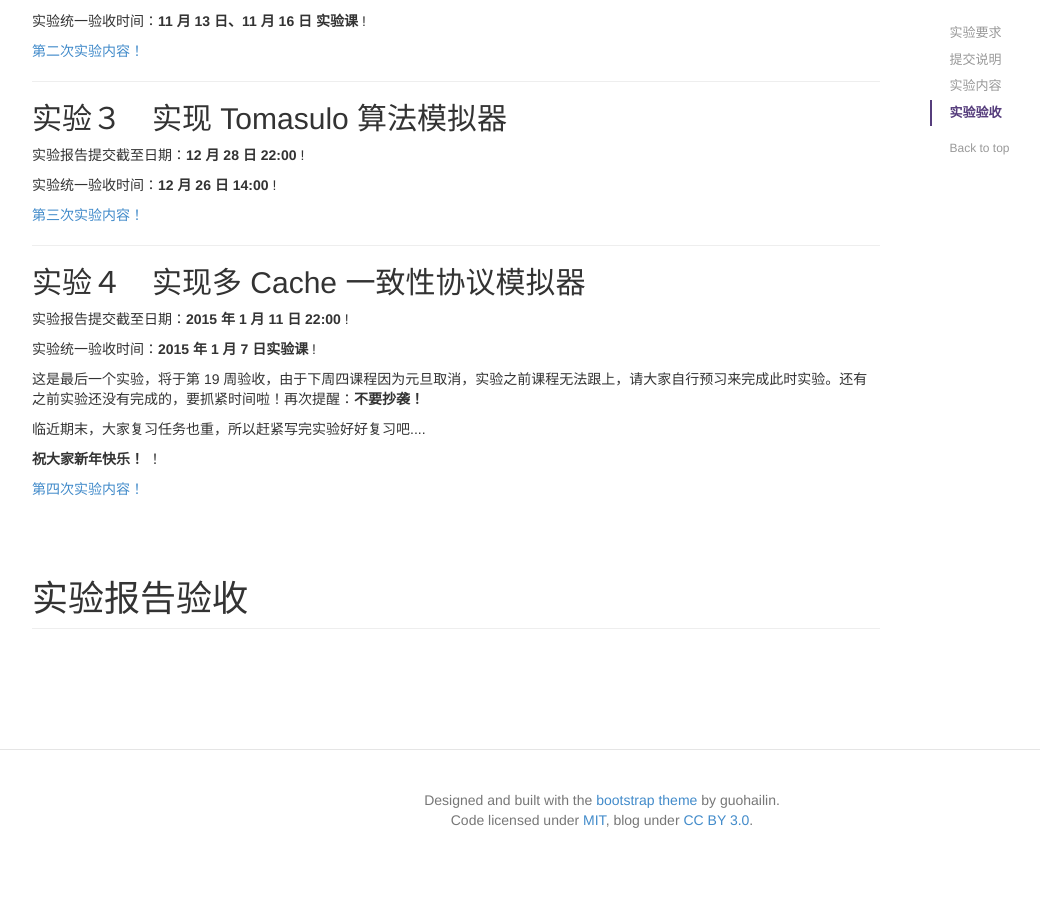
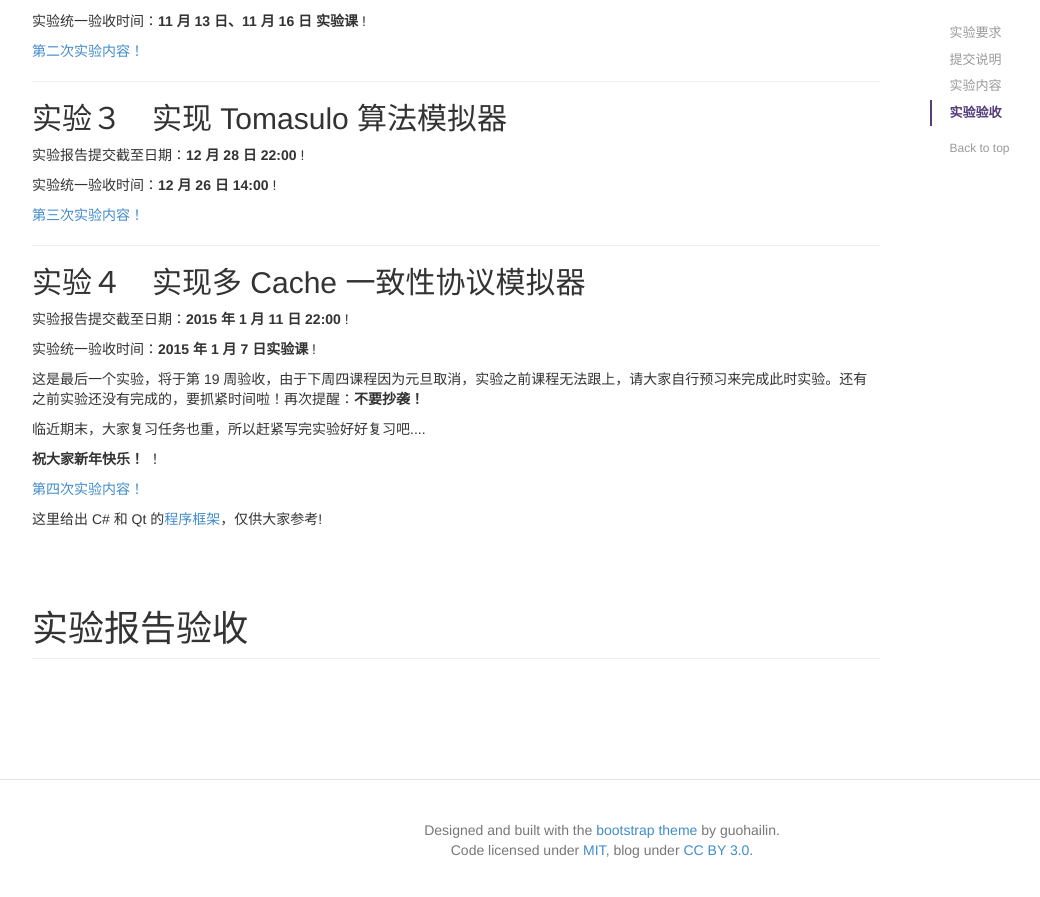
Before and after one commit to hazirguo/ca2014_fall, a Jekyll site: the page experiments/index.html, which Jekyll copies as it is, in a window 1280 px wide and 900 px high, scrolled down 1651 px. Shown: the top 897 px of the window, without its empty margins (38-1078 px from the left). Built offline with Jekyll 4.4.1, drawn with Linux system fonts in a browser that asks for light colours; Markdown is read by kramdown in place of the engine named in the settings; before the commit the page ends 2521 px from its top, so only the background shows below that.

Commit message:
add source of lab4

```diff
--- a/experiments/index.html
+++ b/experiments/index.html
@@ -159,6 +159,7 @@
   <p> 临近期末，大家复习任务也重，所以赶紧写完实验好好复习吧....</p>
   <p> <strong>祝大家新年快乐！ </strong>！ </p>
   <p> <a href="lab4/lab4.zip">第四次实验内容！</a></p>
+  <p> 这里给出 C# 和 Qt 的<a href="lab4/src.zip">程序框架</a>，仅供大家参考!</p>
 <!--
   <h2 id="lab1">实验１　MIPS 流水线仿真及流水线冲突实验</h2>
   <p> 实验报告提交截至日期：<strong><s>3 月 28 日</s>　4 月 4 日 22:00 </strong>!</p>
```
Also changed, not shown: 1 other file.
